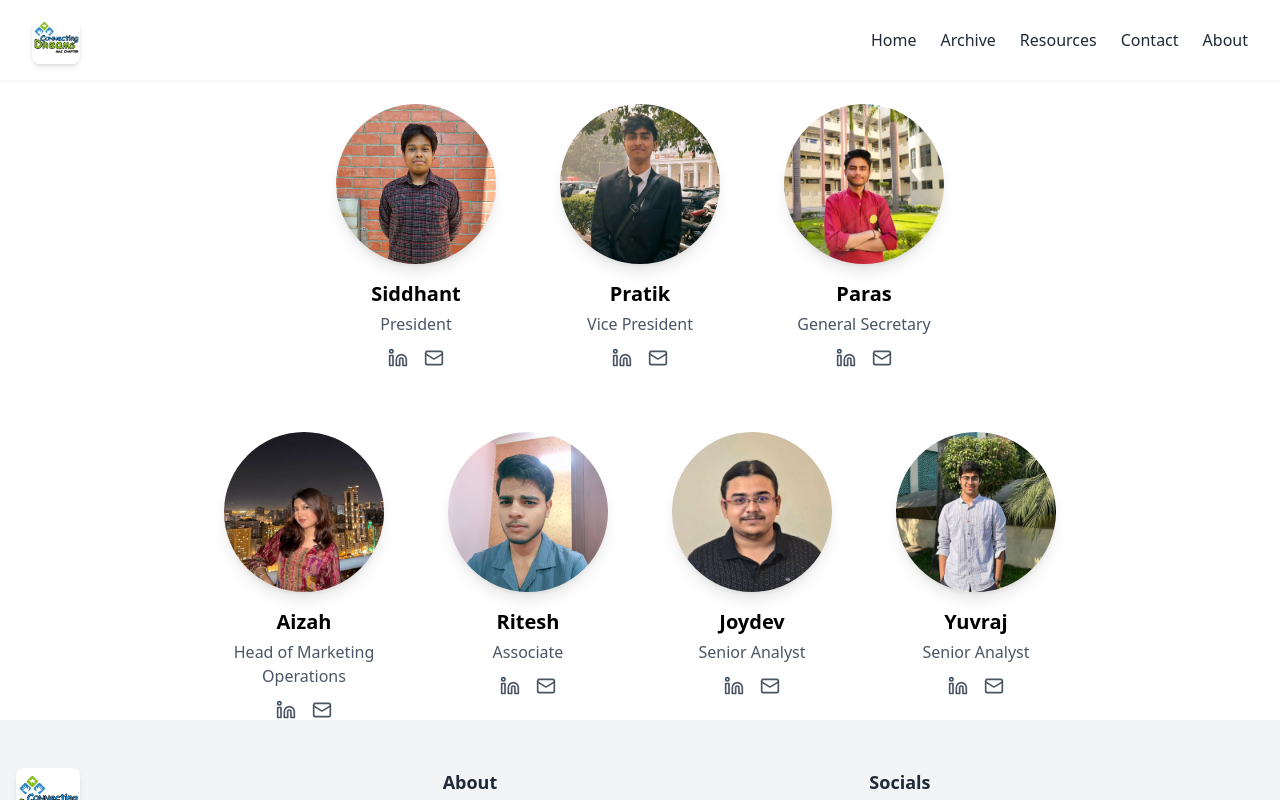
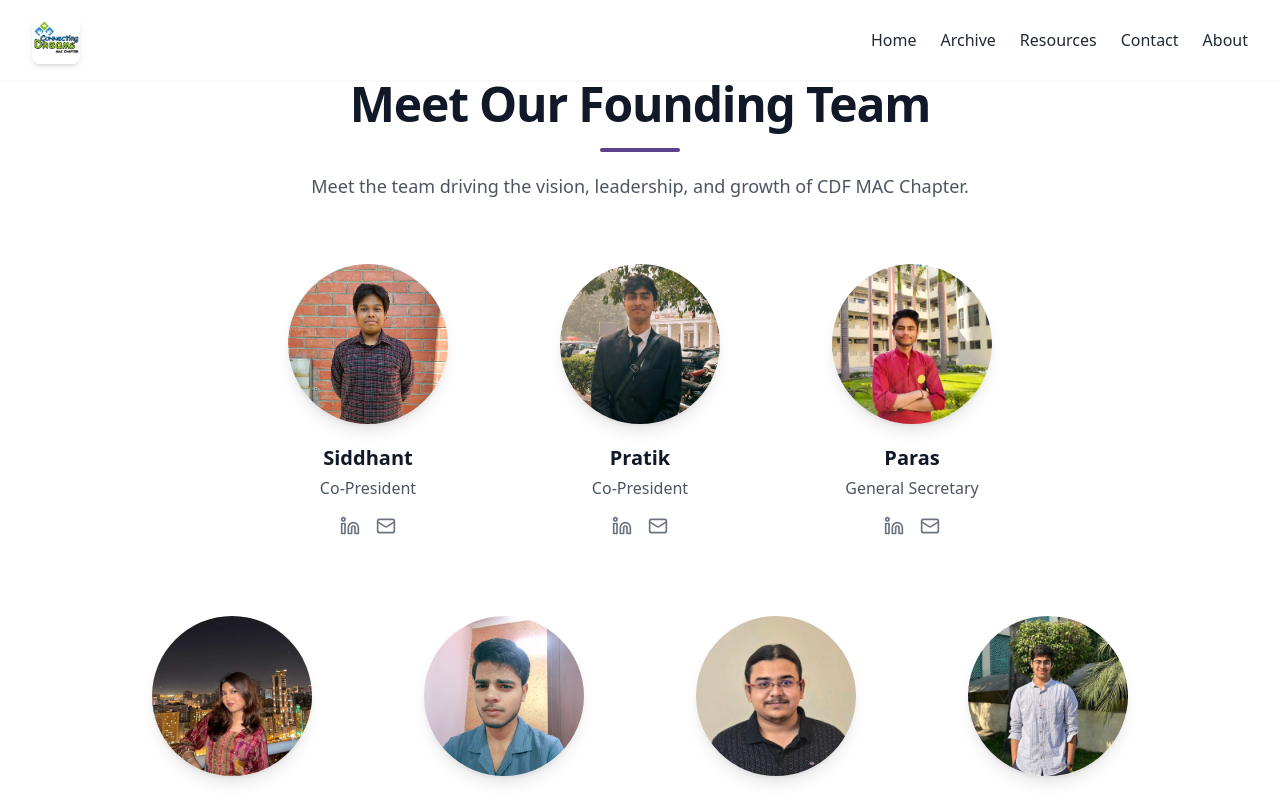
Before and after one commit to paras3048/project-cdf-final, a React (Vite) app: page /the-founding-team in a window 1280 px wide. Shown: the top 800 px of the page. Built offline with nearby package versions, Linux system fonts and the light colour scheme; the HTML template or start-up script is replaced by a standard one.

Commit message:
founding team

```diff
--- a/src/pages/TheFoundingTeam.tsx
+++ b/src/pages/TheFoundingTeam.tsx
@@ -5,14 +5,14 @@ const teamMembers = {
   row1: [
     {
       name: "Siddhant",
-      position: "President",
+      position: "Co-President",
       image: "/images/team/1.jpg",
       linkedin: "https://www.linkedin.com/in/siddhant-singh-49a84a292",
       email: "mailto:siddhantsinghw10@gmail.com"
     },
     {
       name: "Pratik",
-      position: "Vice President",
+      position: "Co-President",
       image: "/images/team/2.jpg",
       linkedin: "https://www.linkedin.com/in/pratik-mitra-450a69257",
       email: "mailto:pratik.mitra256@gmail.com"
@@ -25,6 +25,7 @@ const teamMembers = {
       email: "mailto:parasjain3048@gmail.com"
     }
   ],
+
   row2: [
     {
       name: "Aizah",
@@ -53,101 +54,297 @@ const teamMembers = {
       image: "/images/team/7.jpg",
       linkedin: "https://www.linkedin.com/in/yuvraj-kampani-79847b295",
       email: "mailto:yuvrajkampani16@gmail.com"
+    },
+    {
+      name: "Abhishek Maurya",
+      position: "Senior Analyst",
+      image: "/images/team/8.jpeg",
+      linkedin: "https://www.linkedin.com/in/abhishek-kumar-maurya-998b712a6/",
+      email: "mailto:mgs2abhishek@gmail.com"
     }
   ]
 };
 
 export default function TheFoundingTeam() {
   return (
-    <>
-      {/* Meet Our Team Section */}
-      <section>
-        <h2 className="text-4xl font-bold text-black text-center mb-16">
-          Meet Our Founding Team
-        </h2>
+    <section className="relative z-10 w-full bg-white py-20 px-6 md:px-8">
 
-        {/* First Row */}
-        <div className="flex flex-wrap justify-center gap-8 mb-16">
+      <div className="max-w-7xl mx-auto">
+
+        {/* =====================================================
+            HEADING
+        ====================================================== */}
+
+        <div className="text-center mb-16">
+
+          <h2 className="
+            text-4xl
+            md:text-5xl
+            font-bold
+            text-gray-900
+            tracking-tight
+          ">
+            Meet Our Founding Team
+          </h2>
+
+          {/* Heading underline */}
+          <div className="
+            w-20
+            h-1
+            bg-[#5c438c]
+            rounded-full
+            mx-auto
+            mt-5
+          " />
+
+          <p className="
+            text-gray-600
+            text-lg
+            mt-5
+            max-w-2xl
+            mx-auto
+          ">
+            Meet the team driving the vision, leadership, and growth of
+            CDF MAC Chapter.
+          </p>
+
+        </div>
+
+
+        {/* =====================================================
+            FIRST ROW
+        ====================================================== */}
+
+        <div className="
+          flex
+          flex-wrap
+          justify-center
+          gap-12
+          md:gap-16
+          mb-20
+        ">
+
           {teamMembers.row1.map((member, index) => (
-            <div key={index} className="text-center w-48">
-              <div className="w-40 h-40 mx-auto mb-4">
+
+            <div
+              key={index}
+              className="
+                text-center
+                w-52
+                group
+              "
+            >
+
+              {/* Profile Image */}
+              <div className="
+                w-40
+                h-40
+                mx-auto
+                mb-5
+                overflow-hidden
+                rounded-full
+                shadow-lg
+                transition-all
+                duration-300
+                group-hover:shadow-xl
+                group-hover:scale-105
+              ">
+
                 <img
                   src={member.image}
                   alt={member.name}
-                  className="w-full h-full object-cover rounded-full shadow-lg"
+                  className="
+                    w-full
+                    h-full
+                    object-cover
+                  "
                 />
+
               </div>
 
-              <h3 className="text-xl font-semibold text-black mb-1">
+
+              {/* Name */}
+              <h3 className="
+                text-xl
+                font-semibold
+                text-gray-900
+                mb-1
+              ">
                 {member.name}
               </h3>
 
-              <p className="text-gray-600 mb-3">
+
+              {/* Position */}
+              <p className="
+                text-gray-600
+                mb-4
+                min-h-[24px]
+              ">
                 {member.position}
               </p>
 
-              <div className="flex justify-center gap-4">
+
+              {/* Social Links */}
+              <div className="
+                flex
+                justify-center
+                gap-4
+              ">
+
                 <a
                   href={member.linkedin}
                   target="_blank"
                   rel="noopener noreferrer"
-                  className="text-gray-600 hover:text-gray-800"
+                  aria-label={`${member.name}'s LinkedIn`}
+                  className="
+                    text-gray-500
+                    hover:text-[#5c438c]
+                    transition-colors
+                    duration-300
+                  "
                 >
                   <Linkedin className="w-5 h-5" />
                 </a>
 
                 <a
                   href={member.email}
-                  className="text-gray-600 hover:text-gray-800"
+                  aria-label={`Email ${member.name}`}
+                  className="
+                    text-gray-500
+                    hover:text-[#5c438c]
+                    transition-colors
+                    duration-300
+                  "
                 >
                   <Mail className="w-5 h-5" />
                 </a>
+
               </div>
+
             </div>
+
           ))}
+
         </div>
 
-        {/* Second Row */}
-        <div className="flex flex-wrap justify-center gap-8">
+
+        {/* =====================================================
+            SECOND ROW
+        ====================================================== */}
+
+        <div className="
+          flex
+          flex-wrap
+          justify-center
+          gap-12
+          md:gap-16
+        ">
+
           {teamMembers.row2.map((member, index) => (
-            <div key={index} className="text-center w-48">
-              <div className="w-40 h-40 mx-auto mb-4">
+
+            <div
+              key={index}
+              className="
+                text-center
+                w-52
+                group
+              "
+            >
+
+              {/* Profile Image */}
+              <div className="
+                w-40
+                h-40
+                mx-auto
+                mb-5
+                overflow-hidden
+                rounded-full
+                shadow-lg
+                transition-all
+                duration-300
+                group-hover:shadow-xl
+                group-hover:scale-105
+              ">
+
                 <img
                   src={member.image}
                   alt={member.name}
-                  className="w-full h-full object-cover rounded-full shadow-lg"
+                  className="
+                    w-full
+                    h-full
+                    object-cover
+                  "
                 />
+
               </div>
 
-              <h3 className="text-xl font-semibold text-black mb-1">
+
+              {/* Name */}
+              <h3 className="
+                text-xl
+                font-semibold
+                text-gray-900
+                mb-1
+              ">
                 {member.name}
               </h3>
 
-              <p className="text-gray-600 mb-3">
+
+              {/* Position */}
+              <p className="
+                text-gray-600
+                mb-4
+                min-h-[24px]
+              ">
                 {member.position}
               </p>
 
-              <div className="flex justify-center gap-4">
+
+              {/* Social Links */}
+              <div className="
+                flex
+                justify-center
+                gap-4
+              ">
+
                 <a
                   href={member.linkedin}
                   target="_blank"
                   rel="noopener noreferrer"
-                  className="text-gray-600 hover:text-gray-800"
+                  aria-label={`${member.name}'s LinkedIn`}
+                  className="
+                    text-gray-500
+                    hover:text-[#5c438c]
+                    transition-colors
+                    duration-300
+                  "
                 >
                   <Linkedin className="w-5 h-5" />
                 </a>
 
                 <a
                   href={member.email}
-                  className="text-gray-600 hover:text-gray-800"
+                  aria-label={`Email ${member.name}`}
+                  className="
+                    text-gray-500
+                    hover:text-[#5c438c]
+                    transition-colors
+                    duration-300
+                  "
                 >
                   <Mail className="w-5 h-5" />
                 </a>
+
               </div>
+
             </div>
+
           ))}
+
         </div>
-      </section>
-    </>
+
+      </div>
+
+    </section>
   );
 }
```
Also changed, not shown: public/images/team/8.jpeg (added).
